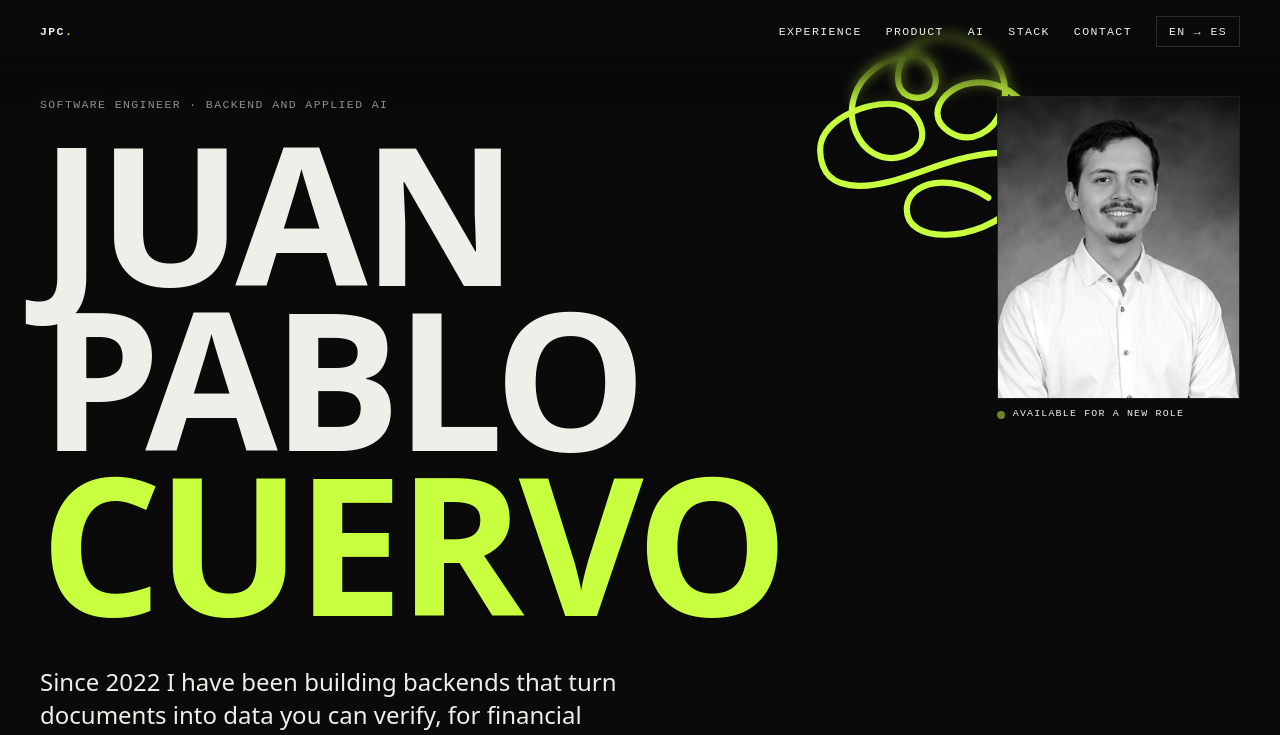
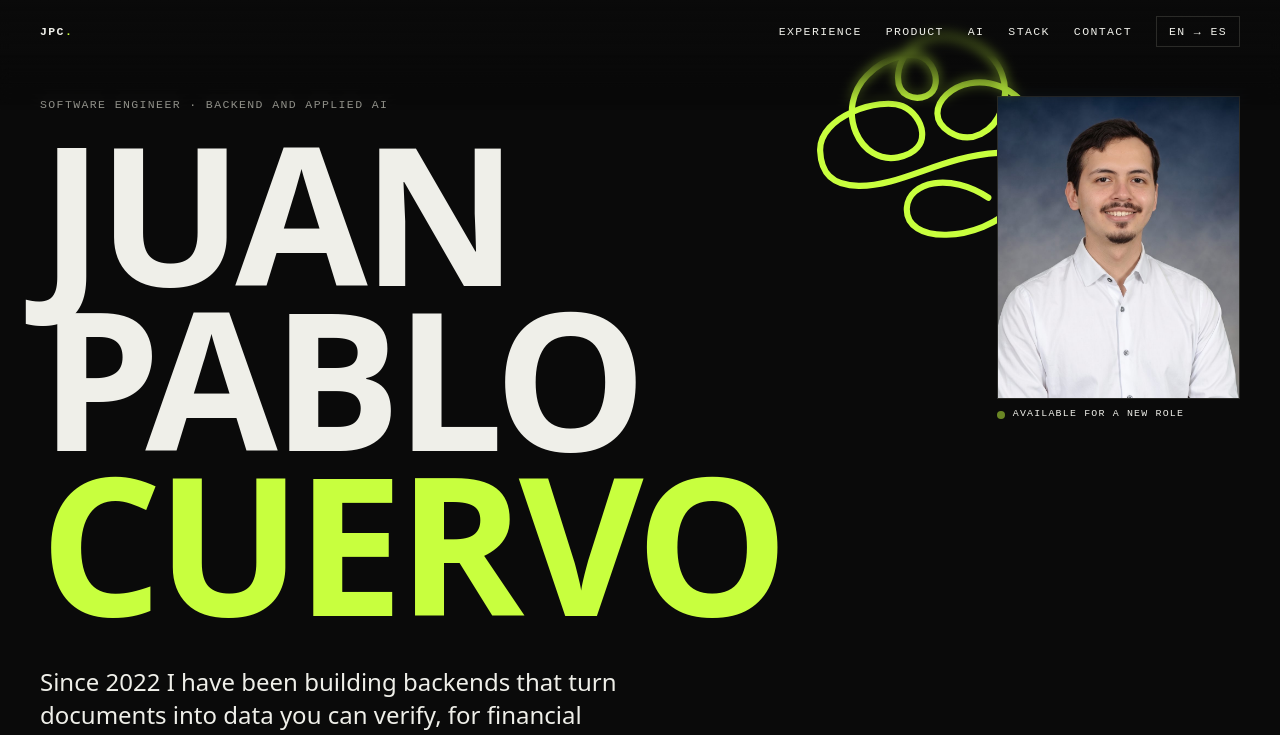
Before and after one commit to 0103juan/portfolio-site, a React (Vite) app: page / in a window 1280 px wide. Shown: the top 735 px of the page. Built offline with nearby package versions, Linux system fonts and the light colour scheme.

Commit message:
Show the portrait in colour

```diff
--- a/src/App.tsx
+++ b/src/App.tsx
@@ -234,7 +234,7 @@ export default function App() {
               width={880}
               height={1100}
               alt="Juan Pablo Cuervo"
-              className="border grayscale contrast-110 transition duration-500 hover:grayscale-0"
+              className="border"
             />
             <figcaption className="label mt-2 flex items-center gap-2 text-[0.62rem]">
               <span className="bg-volt size-2 animate-pulse rounded-full" />
```
